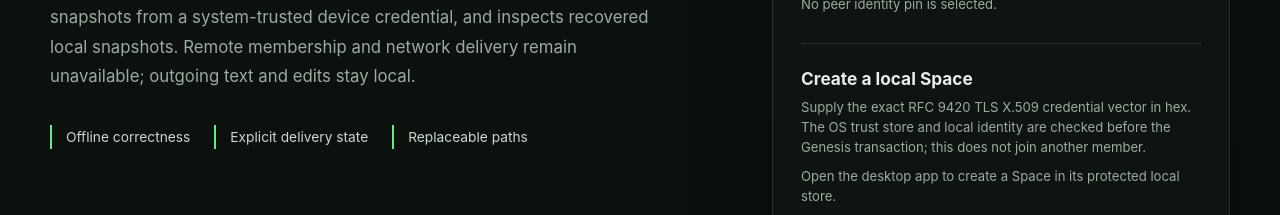
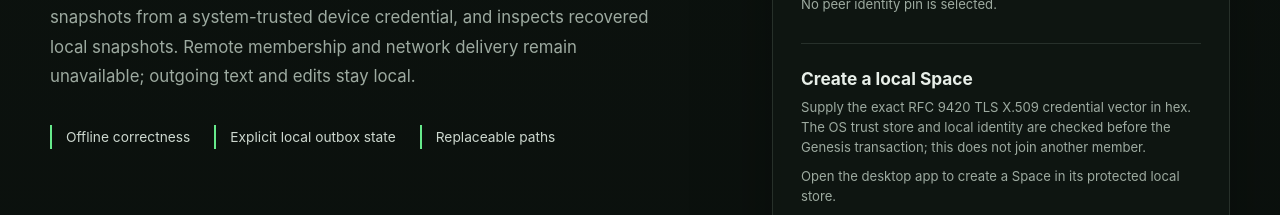
Before and after one commit to Astraive/lattice, a React (Vite) app in the folder apps/desktop/: page / in a window 1280 px wide. Shown: the part 1260-1475 px from the top of the page. Built offline with nearby package versions, Linux system fonts and the light colour scheme.

Commit message:
fix(desktop): clarify local outbox delivery state

```diff
--- a/apps/desktop/src/App.tsx
+++ b/apps/desktop/src/App.tsx
@@ -101,7 +101,7 @@ function App() {
           </p>
           <div className="principles">
             <span>Offline correctness</span>
-            <span>Explicit delivery state</span>
+            <span>Explicit local outbox state</span>
             <span>Replaceable paths</span>
           </div>
         </section>
```
